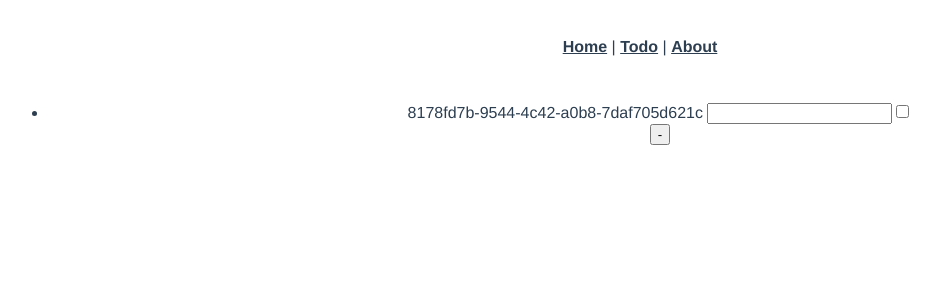
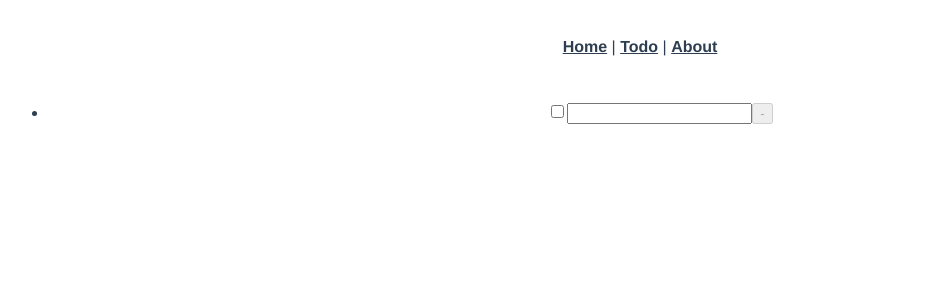
Before and after one commit to marmer/vue-todo, a Vue app: page /todo in a window 1280 px wide. Shown: the top 300 px of the page, without its empty margins (0-940 px from the left). Built offline with nearby package versions, Linux system fonts and the light colour scheme.

Commit message:
The last element cannot be removed ;)

```diff
--- a/src/views/Todo.vue
+++ b/src/views/Todo.vue
@@ -3,17 +3,16 @@
     <ul>
       <li v-bind:key="task.id" v-for="task in tasks">
         <div>
-          <label>
-            {{ task.id }}
+          <label :title="task.id">
+            <input type="checkbox" v-model="task.done" />
             <input
               type="text"
               v-model="task.description"
               v-on:keyup="save(task)"
             />
-            <input type="checkbox" v-model="task.done" />
+            <button type="button" v-on:click="remove(task)" :disabled="isLast(task)">-</button>
           </label>
         </div>
-        <button type="button" v-on:click="remove(task)">-</button>
       </li>
     </ul>
   </div>
@@ -50,6 +49,10 @@ export default class Todo extends Vue {
     this.$forceUpdate();
   }
 
+  isLast(task: Task) {
+    return this.tasks.length && this.tasks.lastIndexOf(task) === this.tasks.length - 1;
+  }
+
   handleLast() {
     if (
       this.tasks.length === 0 ||
```
